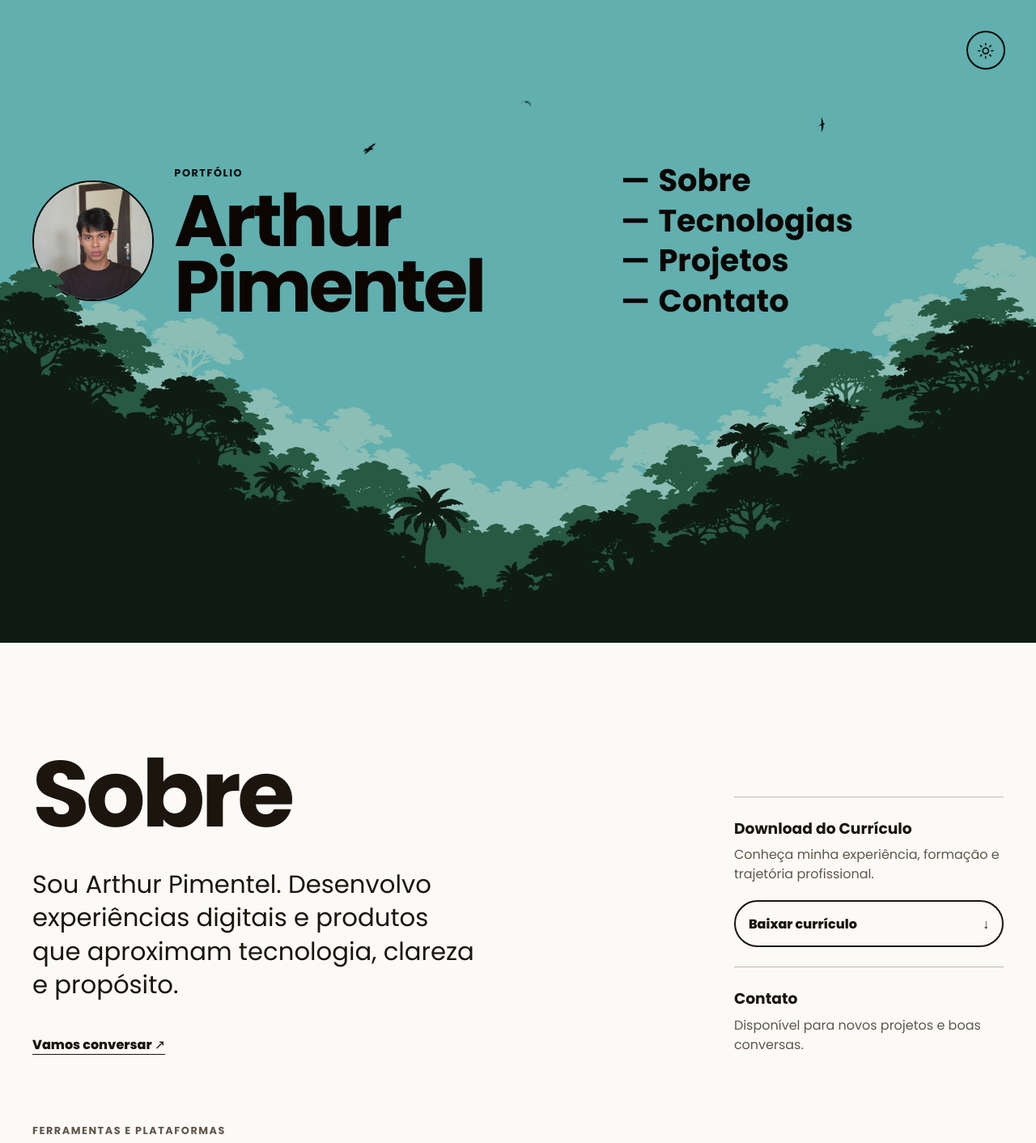
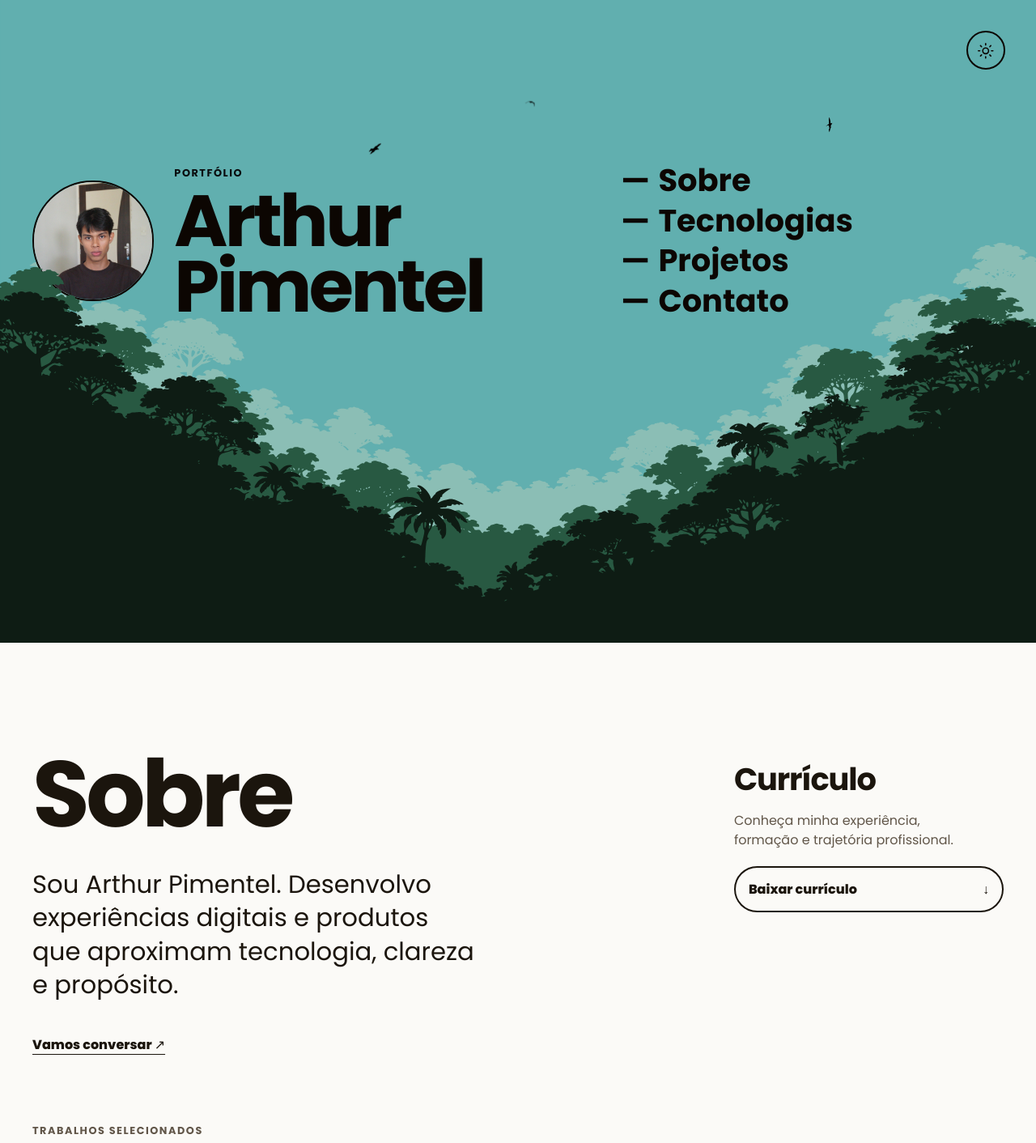
Before and after one commit to Covil-Works/Portifolio-Covil, a React (Vite) app: page / in a window 1280 px wide. Shown: the top 1412 px of the page at 81% size. Built offline with nearby package versions, Linux system fonts and the light colour scheme.

Commit message:
feat(portfolio): reorganize main sections

```diff
--- a/src/App.jsx
+++ b/src/App.jsx
@@ -46,6 +46,13 @@ const projects = [
   { name: 'Projeto B', stack: 'Next.js · PostgreSQL', device: 'desktop', image: null, imageAlt: 'Tela do Projeto B' },
   { name: 'Projeto C', stack: 'Java · Spring', device: 'desktop', image: null, imageAlt: 'Tela do Projeto C' },
   { name: 'Projeto D', stack: 'Produto · Comunidade', device: 'phone', image: null, imageAlt: 'Tela do Projeto D' },
+]
+
+const contactChannels = [
+  { label: 'LinkedIn', href: null },
+  { label: 'GitHub', href: 'https://github.com/Covil-Works' },
+  { label: 'E-mail', href: null },
+  { label: 'WhatsApp', href: null },
 ]
 
 function App() {
@@ -212,27 +219,19 @@ function App() {
       </section>
 
       <section className="about content" id="sobre">
-        <div>
+        <div className="about__intro">
           <h2>Sobre</h2>
           <p className="lead">Sou Arthur Pimentel. Desenvolvo experiências digitais e produtos que aproximam tecnologia, clareza e propósito.</p>
           <a className="contact-link" href="#contato">Vamos conversar ↗</a>
         </div>
 
-        <aside>
-          <h3>Download do Currículo</h3>
+        <aside className="resume">
+          <h3>Currículo</h3>
           <p>Conheça minha experiência, formação e trajetória profissional.</p>
           <a className="download-button" href="/curriculo-arthur-pimentel.pdf" download>
             <span>Baixar currículo</span><span aria-hidden="true">↓</span>
           </a>
-
-          <h3 id="contato">Contato</h3>
-          <p>Disponível para novos projetos e boas conversas.</p>
         </aside>
-      </section>
-
-      <section className="technologies content" id="tecnologias">
-        <div className="section-title"><small>FERRAMENTAS E PLATAFORMAS</small><h2>Tecnologias</h2></div>
-        <ul><li>React</li><li>Next.js</li><li>Kotlin</li><li>PostgreSQL</li></ul>
       </section>
 
       <section className="projects content" id="projetos">
@@ -240,6 +239,37 @@ function App() {
         <div className="project-grid">
           {projects.map((project, index) => <ProjectCard key={project.name} project={project} index={index} />)}
         </div>
+
+        <div className="technologies" id="tecnologias">
+          <div className="technologies__heading">
+            <small>FERRAMENTAS E PLATAFORMAS</small>
+            <h3>Tecnologias</h3>
+          </div>
+          <ul><li>React</li><li>Next.js</li><li>Kotlin</li><li>PostgreSQL</li></ul>
+        </div>
+      </section>
+
+      <section className="contact content" id="contato">
+        <div className="section-title">
+          <small>DISPONÍVEL PARA NOVOS PROJETOS</small>
+          <h2>Contato</h2>
+        </div>
+        <p className="contact__intro">Escolha o canal que preferir para conversarmos.</p>
+        <ul className="contact__channels">
+          {contactChannels.map((channel) => (
+            <li key={channel.label}>
+              {channel.href ? (
+                <a href={channel.href} target="_blank" rel="noreferrer">
+                  <span>{channel.label}</span><span aria-hidden="true">↗</span>
+                </a>
+              ) : (
+                <span className="contact__channel-pending">
+                  <span>{channel.label}</span><span>Link a definir</span>
+                </span>
+              )}
+            </li>
+          ))}
+        </ul>
       </section>
     </main>
   )
--- a/src/styles/global.css
+++ b/src/styles/global.css
@@ -289,8 +289,8 @@ nav a:hover, nav a:focus-visible { transform: translateX(0.35rem); }
 a:focus-visible { outline: 3px solid var(--honey); outline-offset: 5px; }
 
 .about { padding: clamp(5rem, 10vw, 9rem) 0 40px; }
-.technologies { padding-block: 40px; }
-.projects { padding: 40px 0 clamp(5rem, 10vw, 9rem); }
+.projects { padding: 40px 0; }
+.contact { padding: 40px 0 clamp(5rem, 10vw, 9rem); }
 .about {
   position: relative;
   z-index: 8;
@@ -312,9 +312,9 @@ a:focus-visible { outline: 3px solid var(--honey); outline-offset: 5px; }
 h2 { margin: 0.5rem 0 0; font-size: clamp(3.5rem, 9vw, 7.5rem); line-height: 0.88; letter-spacing: -0.04em; }
 .lead { max-width: 34ch; margin: 2.5rem 0; font-size: clamp(1.3rem, 2.4vw, 2rem); line-height: 1.35; text-wrap: pretty; }
 .contact-link { font-weight: 800; text-underline-offset: 0.35rem; }
-aside { align-self: end; }
-aside h3 { margin: 1.5rem 0 0.4rem; padding-top: 1.5rem; border-top: 1px solid var(--line); }
-aside p { margin: 0; color: var(--muted); line-height: 1.5; }
+.resume { align-self: start; padding-top: 0.75rem; }
+.resume h3 { margin: 0 0 0.65rem; font-size: clamp(1.75rem, 3vw, 2.5rem); letter-spacing: -0.03em; }
+.resume p { max-width: 30ch; margin: 0; color: var(--muted); line-height: 1.5; }
 .download-button {
   display: flex;
   align-items: center;
@@ -332,8 +332,30 @@ aside p { margin: 0; color: var(--muted); line-height: 1.5; }
 .download-button:hover { color: var(--paper); background: var(--ink); }
 
 .section-title { margin-bottom: clamp(2rem, 5vw, 4rem); }
-.technologies ul { display: flex; flex-wrap: wrap; gap: 0.75rem; margin: 0; padding: 0; list-style: none; }
+.technologies {
+  display: grid;
+  grid-template-columns: minmax(14rem, 0.65fr) minmax(0, 1.35fr);
+  gap: clamp(2rem, 6vw, 6rem);
+  align-items: end;
+  margin-top: clamp(5rem, 10vw, 9rem);
+  padding-top: clamp(2rem, 5vw, 4rem);
+  border-top: 1px solid var(--line);
+}
+.technologies h3 { margin: 0.4rem 0 0; font-size: clamp(2.25rem, 5vw, 4.5rem); line-height: 0.95; letter-spacing: -0.04em; }
+.technologies ul { display: flex; flex-wrap: wrap; justify-content: flex-end; gap: 0.75rem; margin: 0; padding: 0; list-style: none; }
 .technologies li { padding: 0.8rem 1.2rem; border: 2px solid; border-radius: 999px; font-weight: 800; }
+
+.contact__intro { max-width: 42ch; margin: calc(-1 * clamp(1rem, 2vw, 2rem)) 0 clamp(2rem, 5vw, 4rem); color: var(--muted); font-size: clamp(1.1rem, 2vw, 1.4rem); line-height: 1.5; }
+.contact__channels { display: grid; grid-template-columns: repeat(2, minmax(0, 1fr)); margin: 0; padding: 0; border-top: 1px solid var(--line); list-style: none; }
+.contact__channels li { border-bottom: 1px solid var(--line); }
+.contact__channels li:nth-child(odd) { padding-right: clamp(1rem, 3vw, 3rem); }
+.contact__channels li:nth-child(even) { padding-left: clamp(1rem, 3vw, 3rem); }
+.contact__channels a,
+.contact__channel-pending { display: flex; align-items: center; justify-content: space-between; gap: 1rem; padding-block: 1.4rem; font-size: clamp(1.25rem, 2.5vw, 2rem); font-weight: 700; text-decoration: none; }
+.contact__channels a { transition: transform 180ms ease-out; }
+.contact__channels a:hover,
+.contact__channels a:focus-visible { transform: translateX(0.35rem); }
+.contact__channel-pending > :last-child { color: var(--muted); font-size: 0.8rem; font-weight: 600; }
 
 .project-grid { display: grid; grid-template-columns: repeat(2, minmax(0, 1fr)); gap: clamp(2.5rem, 6vw, 6rem) clamp(1.5rem, 4vw, 4rem); }
 .project-card h3 { margin: 0.8rem 0 1.25rem; font-size: clamp(1.5rem, 3vw, 2.5rem); letter-spacing: -0.03em; }
@@ -403,8 +425,12 @@ aside p { margin: 0; color: var(--muted); line-height: 1.5; }
   .hero__identity-layer .hero__name { transform: none; }
   .hero__menu-layer { grid-row: 2; }
   .hero__menu-layer nav { grid-column: 1; }
-  .about, .project-grid { grid-template-columns: 1fr; }
+  .about, .project-grid, .technologies, .contact__channels { grid-template-columns: 1fr; }
   .about { gap: 3.5rem; }
+  .resume { padding-top: 0; }
+  .technologies { align-items: start; }
+  .technologies ul { justify-content: flex-start; }
+  .contact__channels li:nth-child(n) { padding-inline: 0; }
   .hero__birds { top: 10%; }
 }
 @media (max-width: 460px) {
```
Also changed, not shown: 1 other file (tests, documents, lock files or other folders).
